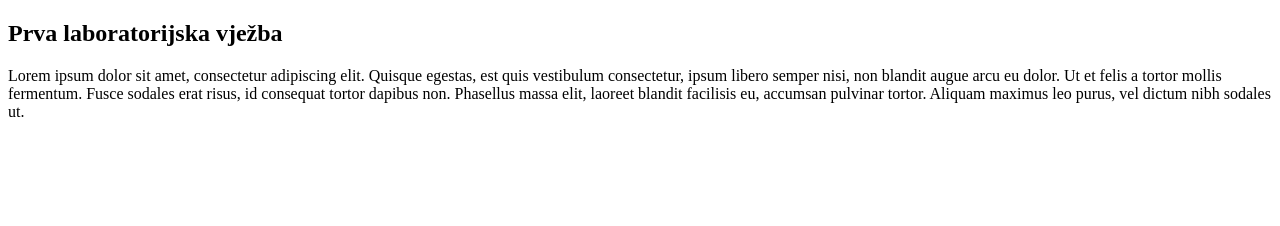
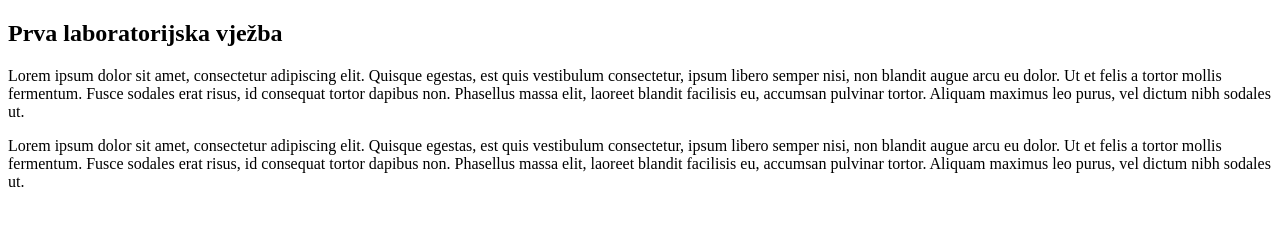
Before and after one commit to josip555/tpiuo, a plain HTML site: page index.html in a window 1280 px wide. Drawn offline with Linux system fonts and the light colour scheme.

Commit message:
dodan još jedan odlomak

```diff
--- a/index.html
+++ b/index.html
@@ -14,5 +14,11 @@
        sodales erat risus, id consequat tortor dapibus non. Phasellus massa elit, laoreet blandit facilisis eu,
        accumsan pulvinar tortor. Aliquam maximus leo purus, vel dictum nibh sodales ut.
     </p>
+    <p>
+        Lorem ipsum dolor sit amet, consectetur adipiscing elit. Quisque egestas, est quis vestibulum consectetur,
+       ipsum libero semper nisi, non blandit augue arcu eu dolor. Ut et felis a tortor mollis fermentum. Fusce
+       sodales erat risus, id consequat tortor dapibus non. Phasellus massa elit, laoreet blandit facilisis eu,
+       accumsan pulvinar tortor. Aliquam maximus leo purus, vel dictum nibh sodales ut.
+    </p>
 </body>
 </html>
```
